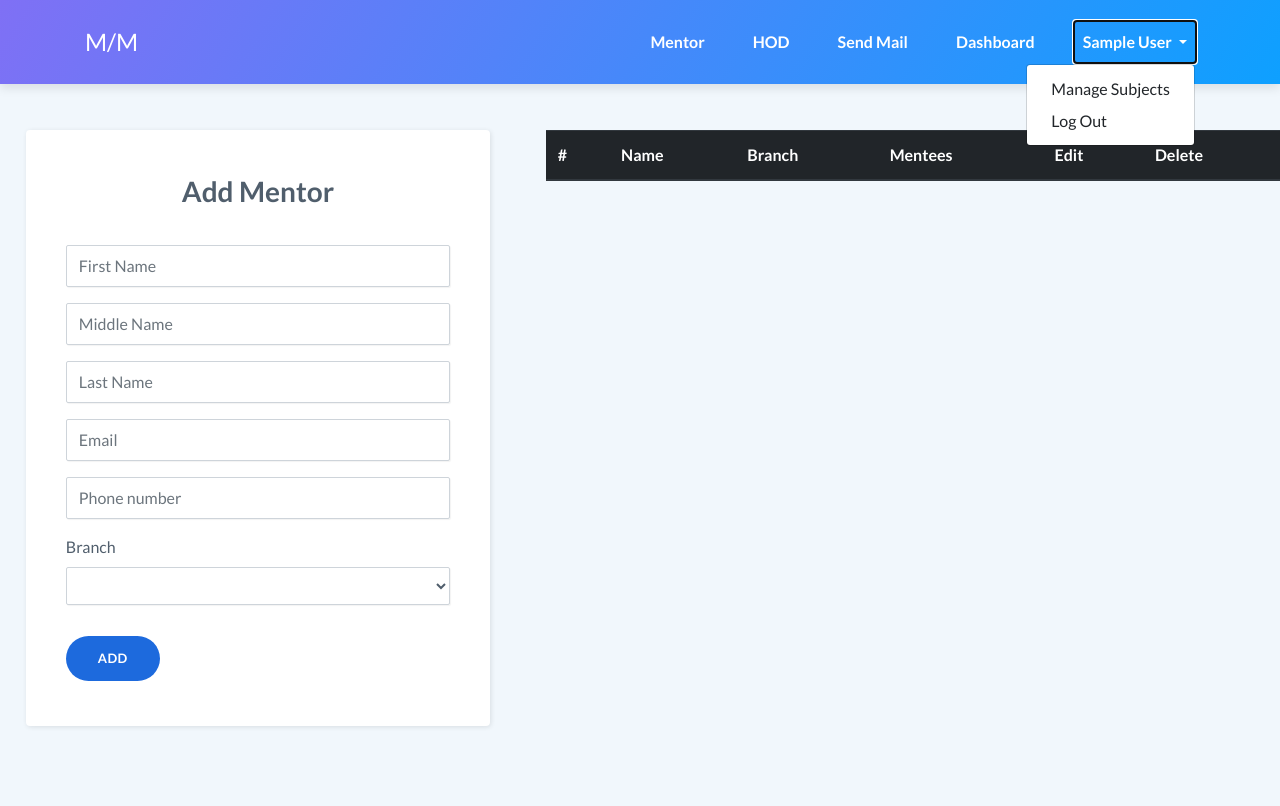
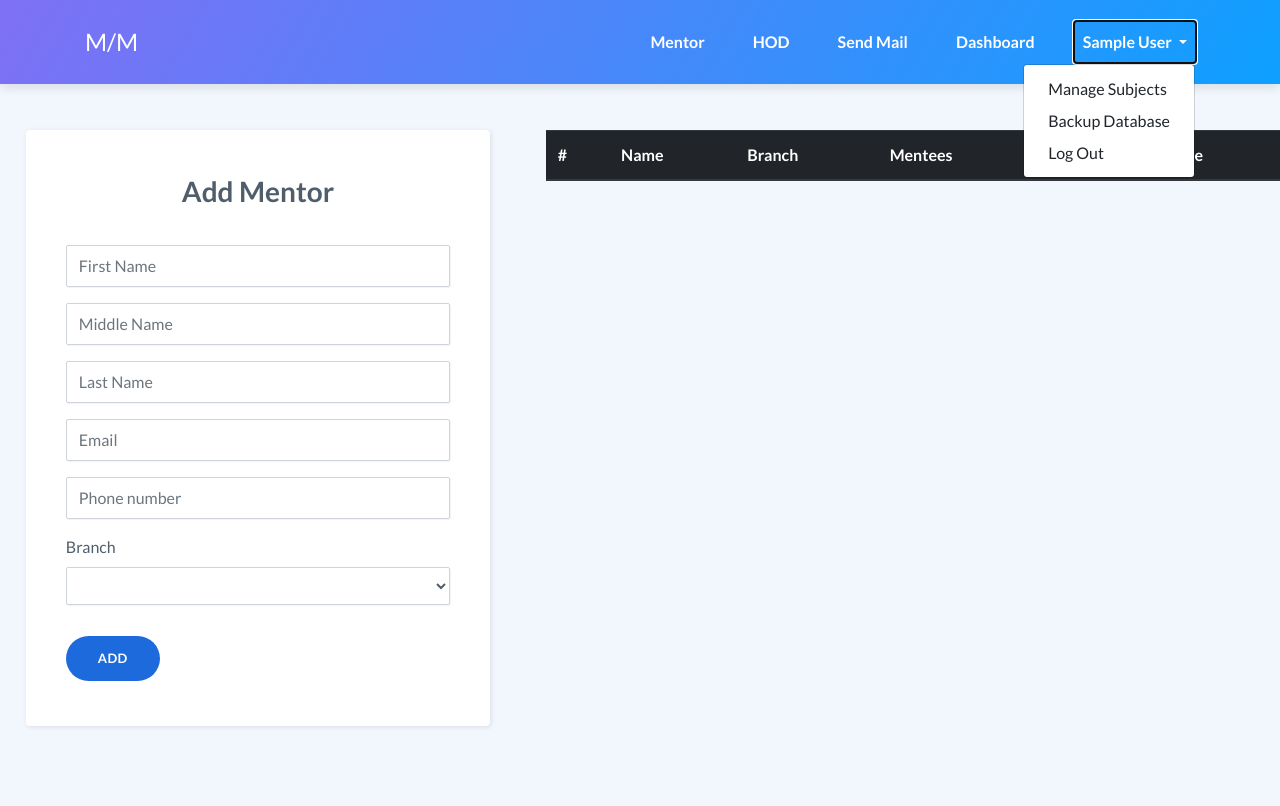
Before and after one commit to meetyourvallabh/mentor_mentee, a Flask app: page /add_mentor in a window 1280 px wide, after a click that opens the changed part. Run offline with Flask 2, Linux system fonts and the light colour scheme; the visitor is signed in with stand-in values (Sample User, id 1); data that the repository does not hold is empty; some libraries are stand-ins or nearby versions.

Commit message:
Database backup through admin

```diff
--- /dev/null
+++ b/Backup/2020/2/21/mm/branches.metadata.json
@@ -0,0 +1 @@
+{"options":{},"indexes":[{"v":2,"key":{"_id":1},"name":"_id_","ns":"mm.branches"}],"uuid":"65b7bcfa667d47ec9f88c28999946d21"}
--- /dev/null
+++ b/Backup/2020/2/21/mm/meetings.metadata.json
@@ -0,0 +1 @@
+{"options":{},"indexes":[{"v":2,"key":{"_id":1},"name":"_id_","ns":"mm.meetings"}],"uuid":"af825b968b334d94a41a52bdaea129ea"}
--- /dev/null
+++ b/Backup/2020/2/21/mm/states.metadata.json
@@ -0,0 +1 @@
+{"options":{},"indexes":[{"v":2,"key":{"_id":1},"name":"_id_","ns":"mm.states"}],"uuid":"6147f741d78046e3886e7c805f460f8a"}
--- /dev/null
+++ b/Backup/2020/2/21/mm/subjects.metadata.json
@@ -0,0 +1 @@
+{"options":{},"indexes":[{"v":2,"key":{"_id":1},"name":"_id_","ns":"mm.subjects"}],"uuid":"2e997d7d83ab48368daa52547576cabe"}
--- /dev/null
+++ b/Backup/2020/2/21/mm/users.metadata.json
@@ -0,0 +1 @@
+{"options":{},"indexes":[{"v":2,"key":{"_id":1},"name":"_id_","ns":"mm.users"}],"uuid":"69010fb1f5284c90855803e3da369223"}
--- a/app.py
+++ b/app.py
@@ -1150,18 +1150,17 @@ def change_mentor(email):
     flash("Mentor didn't Change!","danger")
     return redirect(url_for('profile'))
 
+@app.route("/backupdatabase")
+@is_logged_in
+@is_admin
+def backupdatabase():
+    year = str(datetime.now().year)
+    month = str(datetime.now().month)
+    day = str(datetime.now().day)
 
-# @app.route("/backupdatabase")
-# def backupdatabase():
-#     year = datetime.datetime.now().year
-#     print("year ",year)
-#     month = datetime.datetime.now().month
-#     print("month ",month)
-#     day = datetime.datetime.now().day
-#     print("day ",day)
-#     path = os.path.abspath(basedir+'/backup/'+year+"/"+month+"/"+day
-
-
+    os.system("mongodump -h 127.0.0.1:27017 -d mm -o "+basedir+"/Backup/"+year+"/"+month+"/"+day)
+    flash("Database Backup Successfull!","success")
+    return redirect(url_for('index'))
 
 if __name__ == '__main__':
     app.secret_key='secret123'
--- a/templates/includes/_navbar.html
+++ b/templates/includes/_navbar.html
@@ -106,6 +106,12 @@
               href="{{url_for('manage_subjects')}}"
               >Manage Subjects</a
             >
+            <a
+              class="dropdown-item"
+              role="presentation"
+              href="{{url_for('backupdatabase')}}"
+              >Backup Database</a
+            >
             {% endif %} {% if session.type == 'mentee' %}
             <a
               class="dropdown-item"
```
Also changed, not shown: 5 other files.
